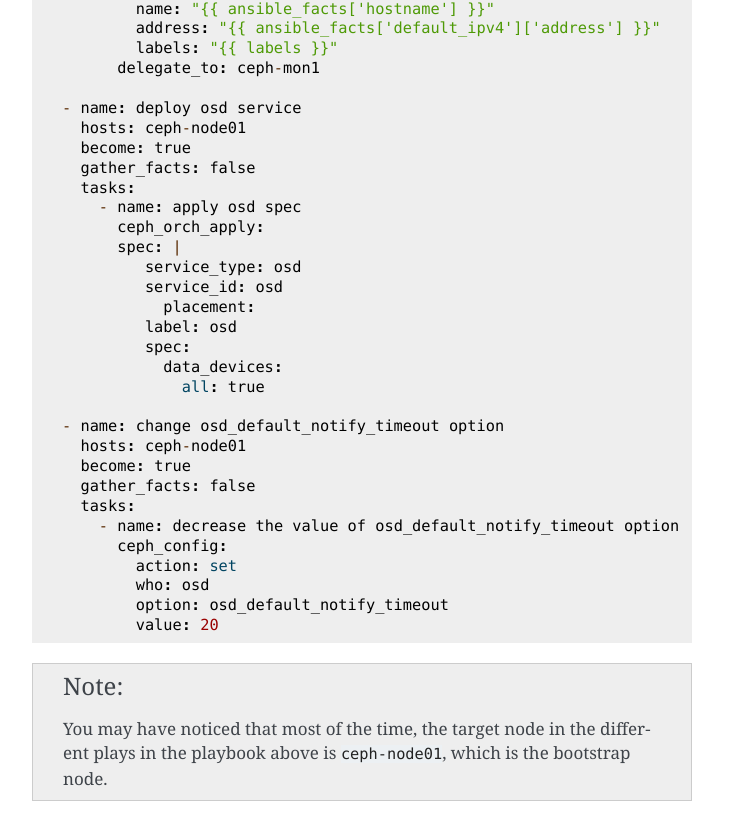
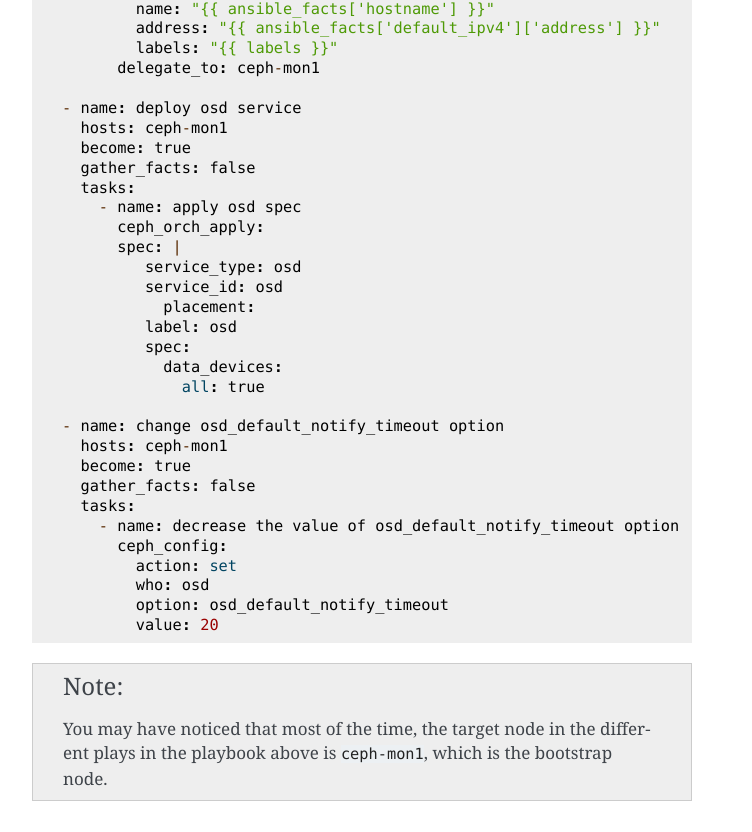
Before and after one commit to ceph/cephadm-ansible, a Sphinx documentation site: the page built from doc/source/index.rst, in a window 1280 px wide and 1400 px high, scrolled down 12589 px. Shown: the part 192-1024 px from the top of the window, without its empty margins (388-1140 px from the left). Built offline with Sphinx 7.4.7, drawn with Linux system fonts in a browser that asks for light colours.

Commit message:
doc: fix a typo
the name of the host in the playbook example doesn't match the
name from the inventory

Signed-off-by: Guillaume Abrioux <gabrioux@redhat.com>
(cherry picked from commit f2ee4d36213250df0f42405504535760e320eb2a)

```diff
--- a/doc/source/index.rst
+++ b/doc/source/index.rst
@@ -444,7 +444,7 @@ Bootstrap and add some hosts::
    # cat site.yml
    ---
    - name: bootstrap the cluster
-     hosts: ceph-node01
+     hosts: ceph-mon1
      become: true
      gather_facts: false
      tasks:
@@ -465,7 +465,7 @@ Bootstrap and add some hosts::
          delegate_to: ceph-mon1
 
    - name: deploy osd service
-     hosts: ceph-node01
+     hosts: ceph-mon1
      become: true
      gather_facts: false
      tasks:
@@ -481,7 +481,7 @@ Bootstrap and add some hosts::
                 all: true
 
    - name: change osd_default_notify_timeout option
-     hosts: ceph-node01
+     hosts: ceph-mon1
      become: true
      gather_facts: false
      tasks:
@@ -493,7 +493,7 @@ Bootstrap and add some hosts::
            value: 20
 
 
-.. note:: You may have noticed that most of the time, the target node in the different plays in the playbook above is ``ceph-node01``, which is the bootstrap node.
+.. note:: You may have noticed that most of the time, the target node in the different plays in the playbook above is ``ceph-mon1``, which is the bootstrap node.
 
 Upcoming changes
 ----------------
```
